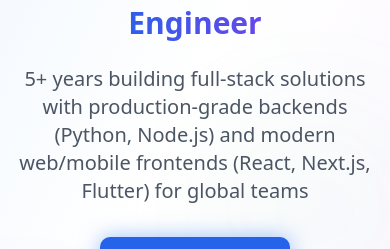
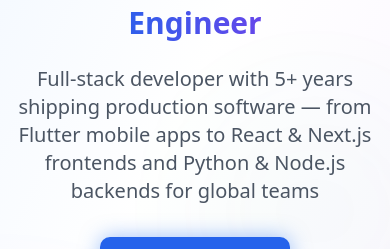
Before and after one commit to aungmyopaing890/aungmyopaing, a Next.js app: page / in a window 390 px wide. Shown: the part 331-580 px from the top of the page. Built offline with nearby package versions, Linux system fonts and the light colour scheme.

Commit message:
Align hero subtitle with full-stack bio
Reframe the hero subtitle to match the About Me copy: mobile-to-
full-stack path naming the current stack (Flutter, React, Next.js,
Python, Node.js).

Co-Authored-By: Claude Opus 4.8 <noreply@anthropic.com>

```diff
--- a/app/page.tsx
+++ b/app/page.tsx
@@ -667,7 +667,7 @@ export default function FlutterPortfolio() {
               </span>
             </h1>
             <p className="text-xl sm:text-2xl text-gray-600 dark:text-gray-300 mb-8 max-w-3xl mx-auto animate-fade-in-up animate-stagger-1">
-              5+ years building full-stack solutions with production-grade backends (Python, Node.js) and modern web/mobile frontends (React, Next.js, Flutter) for global teams
+              Full-stack developer with 5+ years shipping production software — from Flutter mobile apps to React & Next.js frontends and Python & Node.js backends for global teams
             </p>
             <div className="flex flex-col sm:flex-row gap-4 justify-center items-center mb-12 animate-fade-in-up animate-stagger-2">
               <a href="https://www.linkedin.com/in/aungmyo-paing-080160148/" target="_blank" rel="noopener noreferrer">
```
